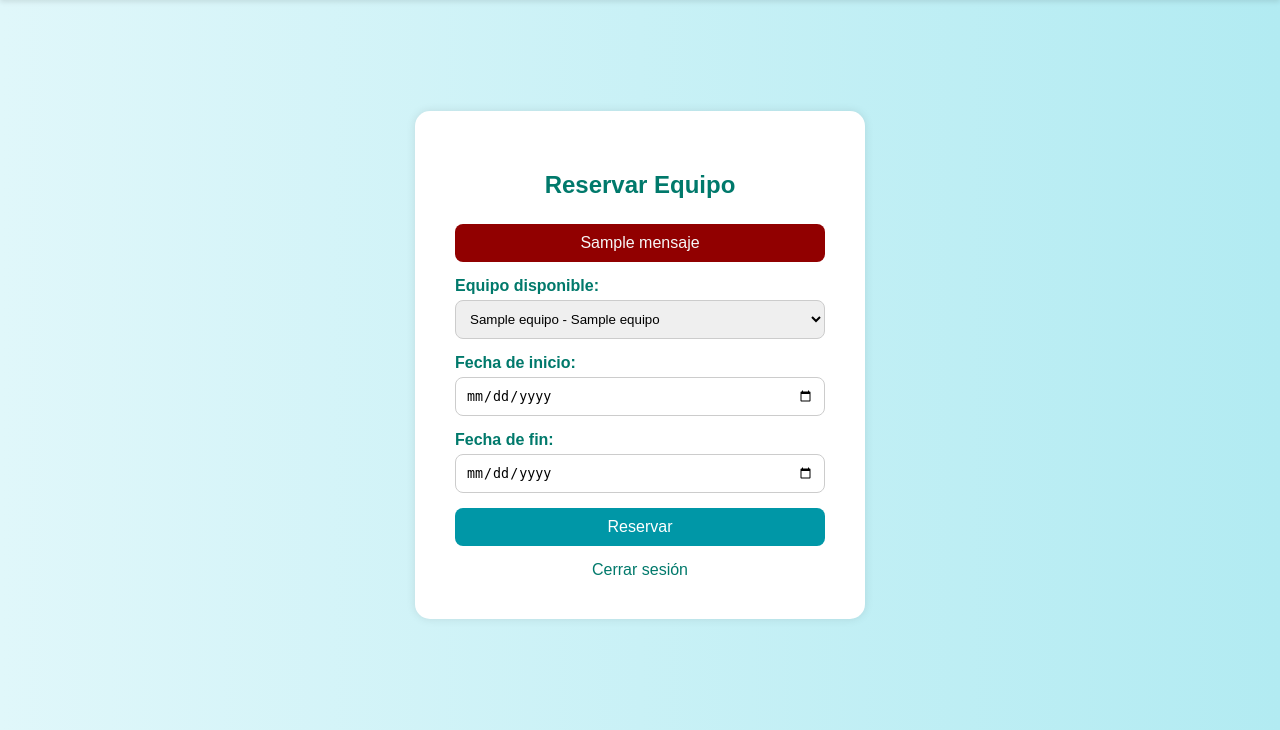
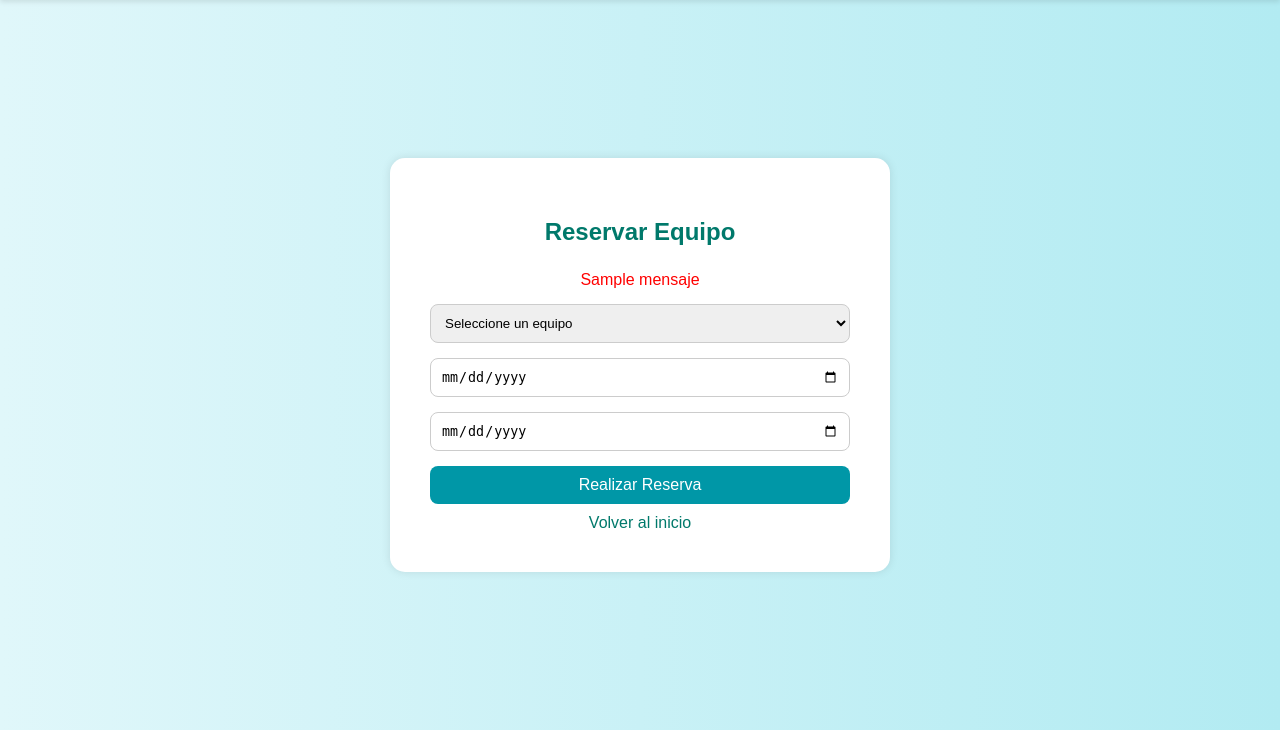
Before and after one commit to nathalaidev/proyectointegradorUDI, a Flask app: template templates/reserva.html in a window 1280 px wide. Shown: the part 70-800 px from the top of the page. Run offline with Flask 3, Linux system fonts and the light colour scheme; the template is opened without the code that fills it: most values are stand-ins (such as "Sample title", 1, 10 or a date in 2020).

Commit message:
funciona la reserva

```diff
--- a/app.py
+++ b/app.py
@@ -1,60 +1,50 @@
-from flask import Flask, render_template, request, redirect, url_for, session
+from flask import Flask, flash, jsonify, render_template, request, redirect, url_for, session
 import oracledb
-import datetime
+import re
+from datetime import datetime, timedelta  # CORRECTO: así puedes usar datetime.strptime
 
-# Inicializa la aplicación Flask
 app = Flask(__name__)
-app.secret_key = 'mi_clave_secreta'  # Clave secreta para manejo de sesiones
+app.secret_key = 'mi_clave_secreta'
 
-# Inicializa Oracle Client (modo thick), se especifica el directorio del cliente Oracle
+# Oracle Instant Client
 oracledb.init_oracle_client(lib_dir=r"C:\oraclexe\instantclient_11_2")
-
-# DSN para conectarse a la base de datos Oracle
 dsn = "localhost/XE"
 
-# Ruta para el inicio de sesión
 @app.route('/', methods=['GET', 'POST'])
 def login():
     if request.method == 'POST':
-        # Obtiene los datos del formulario
         nro_documento = request.form['nro_documento']
         contrasena = request.form['contrasena']
 
         try:
-            # Conexión a la base de datos
             conn = oracledb.connect(user='prestamo', password='prestamo', dsn=dsn)
             cursor = conn.cursor()
-
-            # Consulta para verificar credenciales del usuario
             cursor.execute("SELECT * FROM usuario WHERE nro_documento = :1 AND contrasena = :2",
                            (nro_documento, contrasena))
             usuario = cursor.fetchone()
-
             cursor.close()
             conn.close()
 
             if usuario:
-                # Si las credenciales son válidas, guardar en sesión
                 session['usuario'] = {
                     'nro_documento': usuario[0],
                     'nombre': usuario[1],
                     'apellido': usuario[2]
                 }
-                return redirect(url_for('reservar'))  # Redirige a la página de reservas
+                return redirect(url_for('reservar'))
             else:
-                # Credenciales incorrectas
                 mensaje = "Credenciales incorrectas"
                 return render_template('login.html', mensaje=mensaje)
+
         except Exception as e:
-            return f"Error: {e}"  # Muestra error en caso de excepción
+            return f"Error: {e}"
 
-    return render_template('login.html')  # Muestra el formulario de login si el método es GET
+    return render_template('login.html')
 
-# Ruta para el registro de nuevos usuarios
+
 @app.route('/registro', methods=['GET', 'POST'])
 def registro():
     if request.method == 'POST':
-        # Obtiene los datos del formulario de registro
         documento = request.form['documento']
         nombre = request.form['nombre']
         apellido = request.form['apellido']
@@ -62,101 +52,120 @@
         telefono = request.form['telefono']
         tipousuario = request.form['tipousuario']
         contrasena = request.form['contrasena']
+
+        if not re.match(r'^[^@]+@[^@]+\.[a-zA-Z]{2,}$', correo):
+            flash("Correo inválido. Debe contener '@' y un dominio válido.")
+            return render_template('registro.html')
+
         try:
-            # Conexión e inserción en la tabla usuario
-            connection = oracledb.connect(user='prestamo', password='prestamo', dsn=dsn)
-            cursor = connection.cursor()
+            conn = oracledb.connect(user='prestamo', password='prestamo', dsn=dsn)
+            cursor = conn.cursor()
             cursor.execute("""
                 INSERT INTO usuario (nro_documento, nombre, apellido, correo, telefono, tipousuario, contrasena)
                 VALUES (:doc, :nom, :ape, :cor, :tel, :tipo, :contra)
             """, doc=documento, nom=nombre, ape=apellido, cor=correo, tel=telefono, tipo=tipousuario, contra=contrasena)
-            connection.commit()
+            conn.commit()
             return render_template('bienvenida.html', mensaje="Registrado exitosamente")
         except Exception as e:
-            return f"Error al registrar: {e}"  # Muestra error si ocurre
-    return render_template('registro.html')  # Muestra el formulario de registro
+            return f"Error al registrar: {e}"
 
-# Ruta para reservar equipos
+    return render_template('registro.html')
+
+
 @app.route('/reservar', methods=['GET', 'POST'])
 def reservar():
     if 'usuario' not in session:
-        return redirect(url_for('login'))  # Redirige al login si no hay sesión activa
+        return redirect(url_for('login'))
 
-    usuario = session['usuario']
-
+    mensaje = ""
     try:
-        # Conexión a la base de datos
         conn = oracledb.connect(user='prestamo', password='prestamo', dsn=dsn)
         cursor = conn.cursor()
 
-        # Verifica si el usuario tiene una sanción vigente
-        hoy = datetime.date.today()
-        cursor.execute("""
-            SELECT COUNT(*) FROM sancion s
-            JOIN prestamo p ON s.id_prestamo = p.id_prestamo
-            WHERE p.nro_documento_usuario = :1
-            AND s.fechafinsancion > :2
-        """, (usuario['nro_documento'], hoy))
-        sanciones = cursor.fetchone()[0]
-        if sanciones > 0:
-            return render_template("reserva.html", mensaje="No puedes reservar porque tienes una sanción activa.")
-
-        # Verifica si ya tiene un préstamo activo
-        cursor.execute("""
-            SELECT COUNT(*) FROM prestamo
-            WHERE nro_documento_usuario = :1 AND estado = 'RESERVADO'
-        """, (usuario['nro_documento'],))
-        prestamos_activos = cursor.fetchone()[0]
-        if prestamos_activos > 0:
-            return render_template("reserva.html", mensaje="Ya tienes un préstamo activo.")
+        # Equipos funcionales
+        cursor.execute("SELECT id_equipo, tipo_equipo, descripcion FROM equipo WHERE estado = 'FUNCIONAL'")
+        equipos = cursor.fetchall()
 
         if request.method == 'POST':
-            # Obtiene datos del formulario de reserva
-            id_equipo = request.form['id_equipo']
-            fecha_inicio = datetime.datetime.strptime(request.form['fecha_inicio'], '%Y-%m-%d').date()
-            fecha_fin = datetime.datetime.strptime(request.form['fecha_fin'], '%Y-%m-%d').date()
+            id_equipo = int(request.form['equipo'])
+            fecha_inicio = request.form['fecha_inicio']
+            fecha_fin = request.form['fecha_fin']
 
-            # Verifica que el rango de fechas sea válido
-            diferencia = (fecha_fin - fecha_inicio).days
-            if diferencia < 1 or diferencia > 7:
-                return render_template("reserva.html", mensaje="La reserva debe durar entre 1 y 7 días.")
+            f_inicio = datetime.strptime(fecha_inicio, '%Y-%m-%d')
+            f_fin = datetime.strptime(fecha_fin, '%Y-%m-%d')
 
-            # Genera nuevo ID para el préstamo
+            if f_fin < f_inicio:
+                mensaje = "La fecha de fin no puede ser anterior a la de inicio."
+                return render_template('reserva.html', equipos=equipos, mensaje=mensaje)
+
+            dias = (f_fin - f_inicio).days + 1
+            if dias < 1 or dias > 7:
+                mensaje = "La reserva debe durar mínimo 1 día y máximo 7 días."
+                return render_template('reserva.html', equipos=equipos, mensaje=mensaje)
+
+            nro_doc = session['usuario']['nro_documento']
+
+            # ¿Tiene préstamo activo?
+            cursor.execute("""
+                SELECT COUNT(*) FROM prestamo
+                WHERE nro_documento_usuario = :doc AND fecha_devolucion IS NULL
+            """, {'doc': nro_doc})
+            prestamo_activo = cursor.fetchone()[0]
+
+            if prestamo_activo > 0:
+                mensaje = "Ya tienes un préstamo activo. Devuélvelo antes de hacer uno nuevo."
+                return render_template('reserva.html', equipos=equipos, mensaje=mensaje)
+
+            # ¿Equipo disponible en fechas?
+            cursor.execute("""
+                SELECT COUNT(*) FROM prestamo
+                WHERE id_equipo = :id
+                AND (
+                    (fecha_prestamo <= :fin AND fecha_limite >= :inicio)
+                )
+            """, {'id': id_equipo, 'inicio': f_inicio, 'fin': f_fin})
+            conflicto = cursor.fetchone()[0]
+
+            if conflicto > 0:
+                mensaje = "El equipo no está disponible en las fechas seleccionadas."
+                return render_template('reserva.html', equipos=equipos, mensaje=mensaje)
+
+            # Obtener nuevo ID
             cursor.execute("SELECT NVL(MAX(id_prestamo), 0) + 1 FROM prestamo")
             nuevo_id = cursor.fetchone()[0]
 
-            # Inserta el nuevo préstamo
+            # Insertar préstamo
             cursor.execute("""
                 INSERT INTO prestamo (id_prestamo, fecha_prestamo, fecha_limite, estado, id_equipo, nro_documento_usuario)
-                VALUES (:1, :2, :3, 'RESERVADO', :4, :5)
-            """, (nuevo_id, fecha_inicio, fecha_fin, id_equipo, usuario['nro_documento']))
+                VALUES (:id, :inicio, :fin, 'RESERVADO', :id_equipo, :doc)
+            """, {
+                'id': nuevo_id,
+                'inicio': f_inicio,
+                'fin': f_fin,
+                'id_equipo': id_equipo,
+                'doc': nro_doc
+            })
 
-            # Actualiza el estado del equipo a 'RESERVADO'
-            cursor.execute("UPDATE equipo SET estado = 'RESERVADO' WHERE id_equipo = :1", (id_equipo,))
-
-            # Guarda los cambios
             conn.commit()
             mensaje = "Reserva realizada exitosamente."
-            cursor.close()
-            conn.close()
-            return render_template("reserva.html", mensaje=mensaje)
 
-        # Si el método es GET, muestra los equipos disponibles
-        cursor.execute("SELECT id_equipo, tipo_equipo, descripcion FROM equipo WHERE estado = 'DISPONIBLE'")
-        equipos = cursor.fetchall()
-        cursor.close()
-        conn.close()
-        return render_template("reserva.html", usuario=usuario, equipos=equipos)
+        return render_template('reserva.html', equipos=equipos, mensaje=mensaje)
 
     except Exception as e:
-        return f"Error al reservar: {e}"  # Muestra mensaje en caso de error
+        return f"Error al reservar: {e}"
 
-# Ruta para cerrar sesión
+    finally:
+        if 'cursor' in locals():
+            cursor.close()
+        if 'conn' in locals():
+            conn.close()
+
+
 @app.route('/logout')
 def logout():
-    session.pop('usuario', None)  # Elimina el usuario de la sesión
-    return redirect(url_for('login'))  # Redirige al login
+    session.pop('usuario', None)
+    return redirect(url_for('login'))
 
-# Inicia la aplicación
+
 if __name__ == '__main__':
-    app.run(debug=True)  # Ejecuta en modo debug
+    app.run(debug=True)
--- a/templates/registro.html
+++ b/templates/registro.html
@@ -108,9 +108,8 @@
                     <option value="">Seleccione...</option>
                     <option value="docente">Docente</option>
                     <option value="administrativo">Administrativo</option>
-                    <option value="encargado">Encargado</option>
+
                 </select>
-
                 <input type="password" name="contrasena" placeholder="Contraseña" required>
                 <button type="submit">Registrar</button>
                 <a href="/">¿Ya tienes cuenta? Inicia sesión aquí</a>
--- a/templates/reserva.html
+++ b/templates/reserva.html
@@ -42,7 +42,7 @@
             border-radius: 15px;
             box-shadow: 0 0 10px rgba(0,0,0,0.1);
             width: 100%;
-            max-width: 450px;
+            max-width: 500px;
         }
 
         .form-box h2 {
@@ -51,15 +51,7 @@
             color: #00796b;
         }
 
-        .form-box label {
-            display: block;
-            margin-bottom: 5px;
-            color: #00796b;
-            font-weight: bold;
-        }
-
-        .form-box input,
-        .form-box select {
+        .form-box input, .form-box select {
             width: 100%;
             padding: 10px;
             margin-bottom: 15px;
@@ -82,26 +74,22 @@
             background-color: #007c91;
         }
 
-        .form-box .mensaje {
-            background-color: #910000;
-            color: rgb(247, 247, 247);
-            padding: 10px;
-            border-radius: 8px;
-            margin-bottom: 15px;
-            text-align: center;
-        }
-
-
-        .form-box .logout {
+        .form-box a {
             display: block;
-            margin-top: 15px;
+            margin-top: 10px;
             text-align: center;
             color: #00796b;
             text-decoration: none;
         }
 
-        .form-box .logout:hover {
+        .form-box a:hover {
             text-decoration: underline;
+        }
+
+        .error {
+            color: red;
+            text-align: center;
+            margin-bottom: 15px;
         }
     </style>
 </head>
@@ -116,27 +104,23 @@
             <h2>Reservar Equipo</h2>
 
             {% if mensaje %}
-                <div class="mensaje">{{ mensaje }}</div>
+            <div class="error">{{ mensaje }}</div>
             {% endif %}
 
-            <form method="POST">
-                <label for="id_equipo">Equipo disponible:</label>
-                <select name="id_equipo" required>
+            <form action="/reservar" method="post">
+                <select name="equipo" required>
+                    <option value="" disabled selected>Seleccione un equipo</option>
                     {% for equipo in equipos %}
-                        <option value="{{ equipo[0] }}">{{ equipo[1] }} - {{ equipo[2] }}</option>
+                    <option value="{{ equipo[0] }}">{{ equipo[1] }} - {{ equipo[2] }}</option>
                     {% endfor %}
                 </select>
 
-                <label for="fecha_inicio">Fecha de inicio:</label>
-                <input type="date" name="fecha_inicio" required>
-
-                <label for="fecha_fin">Fecha de fin:</label>
-                <input type="date" name="fecha_fin" required>
-
-                <button type="submit">Reservar</button>
+                <input type="date" name="fecha_inicio" placeholder="Fecha de inicio" required>
+                <input type="date" name="fecha_fin" placeholder="Fecha de fin" required>
+                <button type="submit">Realizar Reserva</button>
             </form>
 
-            <a class="logout" href="{{ url_for('logout') }}">Cerrar sesión</a>
+            <a href="/">Volver al inicio</a>
         </div>
     </div>
 
```
